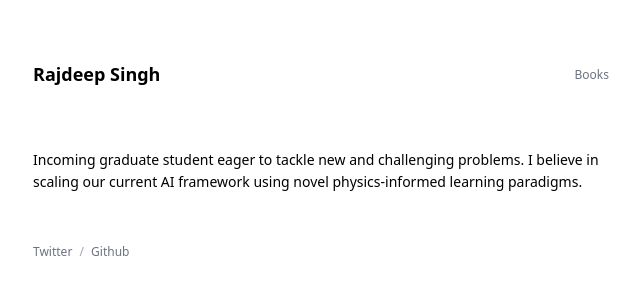
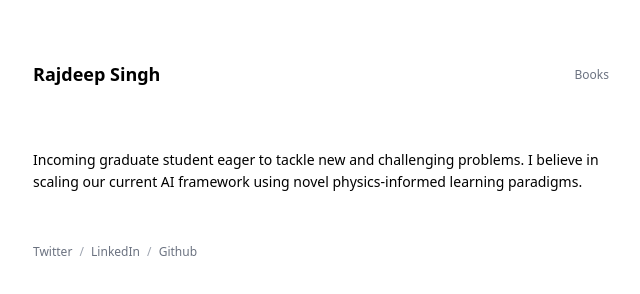
Before and after one commit to rlogger/website, a plain HTML site: page public/index.html in a window 1280 px wide. Shown: the full height of the page, 319-959 px from the left. Drawn offline with Linux system fonts and the light colour scheme.

Commit message:
Add LinkedIn link to homepage
Co-Authored-By: Claude Opus 4.6 <noreply@anthropic.com>

```diff
--- a/public/index.html
+++ b/public/index.html
@@ -43,6 +43,8 @@
             <section class="pt-4 text-xs">
                 <a href="https://x.com/smsrajdeepsingh" class="text-gray-500 hover:underline">Twitter</a>
                 <span class="text-gray-400 mx-1">/</span>
+                <a href="https://www.linkedin.com/in/~rajdeep/" class="text-gray-500 hover:underline">LinkedIn</a>
+                <span class="text-gray-400 mx-1">/</span>
                 <a href="https://github.com/rlogger" class="text-gray-500 hover:underline">Github</a>
             </section>
         </main>
```
